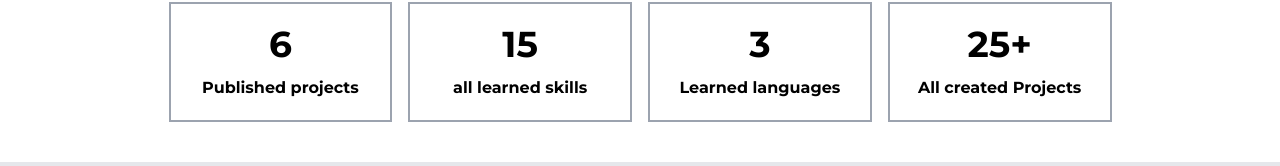
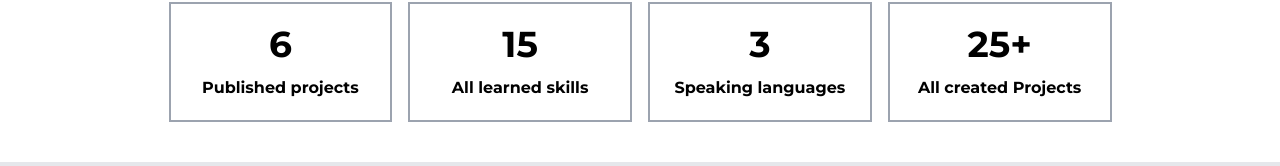
Before and after one commit to silvante/portfolio, a React (Vite) app: page / in a window 1280 px wide. Shown: the part 515-681 px from the top of the page. Built offline with nearby package versions, Linux system fonts and the light colour scheme.

Commit message:
fix errors

```diff
--- a/src/components/Hero.jsx
+++ b/src/components/Hero.jsx
@@ -1,7 +1,5 @@
 import React from "react";
-import pfp from "../assets/mardonbek.jpg";
 import hero_image from "../assets/logo_transparent.png";
-import new_pfp from "../assets/1x1.jpg";
 import { projects } from "../data";
 import { skills } from "../data";
 const languages = 3;
@@ -15,12 +13,12 @@ export const counter = [
   {
     id: 2,
     number: skills.length,
-    title: "all learned skills",
+    title: "All learned skills",
   },
   {
     id: 3,
     number: languages,
-    title: "Learned languages",
+    title: "Speaking languages",
   },
   {
     id: 4,
```
